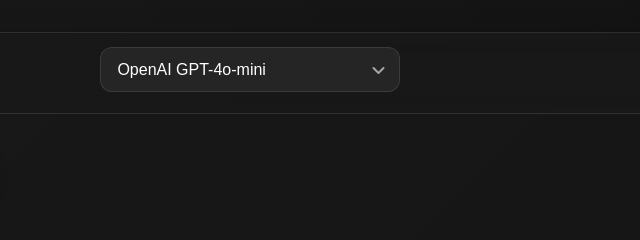
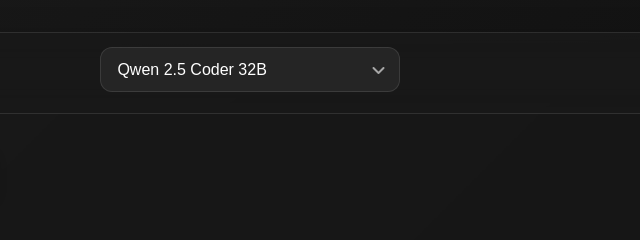
Before and after one commit to swensi17/swensiaiii, a plain HTML site: page index.html in a window 1280 px wide. Shown: the top 240 px of the page, 386-1026 px from the left. Drawn offline with Linux system fonts and the light colour scheme.

Commit message:
Update index.html

```diff
--- a/index.html
+++ b/index.html
@@ -60,9 +60,7 @@
                         <option value="flash">Gemini Flash 2.0 (VPN 🇷🇺)</option>
                         <option value="midijourney">Midijourney musical transformer</option>
                         <option value="mistral">Mistral Nemo</option>
-                        <option value="openai" selected>OpenAI GPT-4o-mini</option>
-                        <option value="openai-reasoning" disabled>OpenAI o1-mini (в разработке)</option>
-                        <option value="qwen-coder">Qwen 2.5 Coder 32B</option>
+                        <option value="qwen-coder"selected>Qwen 2.5 Coder 32B</option>
                     </select>
                 </div>
                 <button id="newChat" class="new-chat-btn">
```
